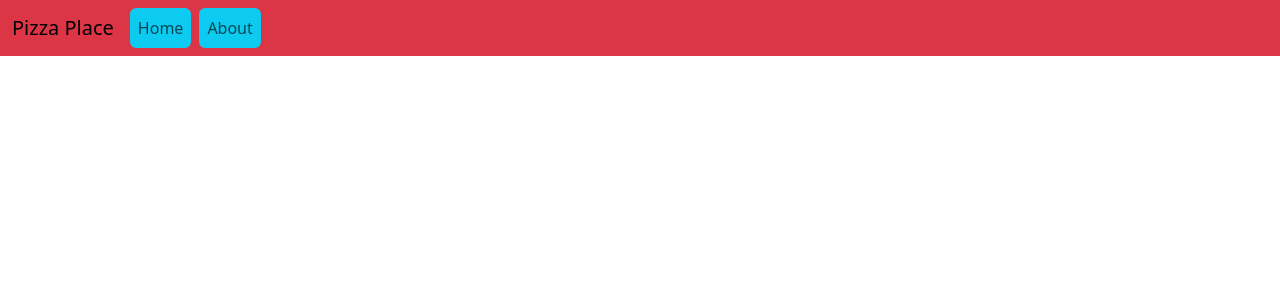
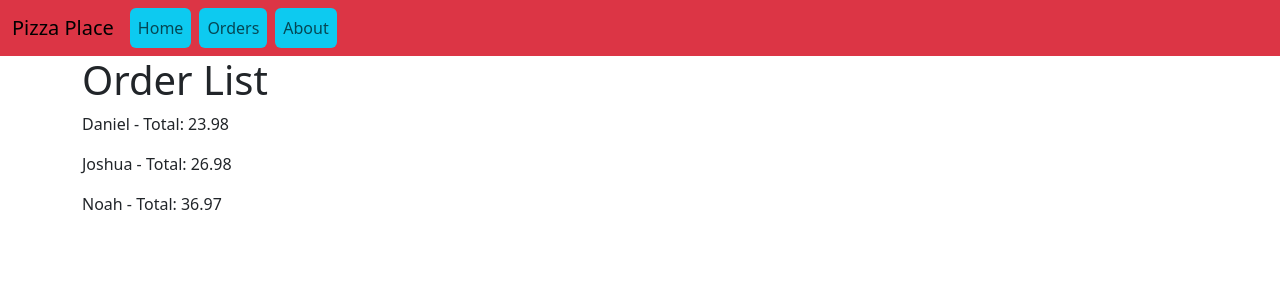
Before and after one commit to danielphilip12/pizza-place, a Vue app: page /orders in a window 1280 px wide. Shown: the top 300 px of the page. Built offline with nearby package versions, Linux system fonts and the light colour scheme; data requests are answered from the project's data file.

Commit message:
Created OrderView, OrderList, and Order components. Added order values to db.json

```diff
--- a/src/components/NavBar.vue
+++ b/src/components/NavBar.vue
@@ -19,6 +19,7 @@
         <div class="collapse navbar-collapse" id="navbarNavAltMarkup">
           <div class="navbar-nav">
             <RouterLink class="nav-link bg-info me-2 rounded" to="/">Home</RouterLink>
+            <RouterLink class="nav-link bg-info me-2 rounded" to="/orders">Orders</RouterLink>
             <RouterLink class="nav-link bg-info me-2 rounded" to="/about">About</RouterLink>
             <!-- <RouterLink class="nav-link" to="/">Pricing</RouterLink> -->
           </div>
--- /dev/null
+++ b/src/components/OrderList.vue
@@ -0,0 +1,19 @@
+<script setup>
+import axios from "axios";
+import { ref, onMounted } from "vue";
+
+const orders = ref([]);
+
+onMounted(() => {
+    axios.get("http://localhost:3000/orders").then(res => orders.value = res.data)
+})
+</script>
+
+<template>
+  <div>
+    <h1>Order List</h1>
+    <p v-for="order in orders">{{ order.customer }} - Total: {{ order.total }}</p>
+  </div>
+</template>
+
+<style lang="css" scoped></style>
--- a/src/db.json
+++ b/src/db.json
@@ -21,5 +21,28 @@
       "image": "https://media.istockphoto.com/id/1327824204/photo/pizza-with-tomato-bacon-cheese-lightly-salted-cucumbers-with-herbs-overhead-view-isolated-on.jpg?s=2048x2048&w=is&k=20&c=OQlRs8o9e2q0yue_rKmg0JQlFS6w6-kqn46FWX1Dk7s=",
       "ingredients": ["Cheese", "Vegetables"]
     }
+  ],
+  "orders": [
+    {
+      "id": 1,
+      "customer": "Daniel",
+      "pizzasOrdered": [1, 2],
+      "total": 23.98,
+      "delivery": false
+    },
+    {
+      "id": 2,
+      "customer": "Joshua",
+      "pizzasOrdered": [1, 3],
+      "total": 26.98,
+      "delivery": true
+    },
+    {
+      "id": 3,
+      "customer": "Noah",
+      "pizzasOrdered": [1, 2, 2],
+      "total": 36.97,
+      "delivery": true
+    }
   ]
 }
--- a/src/router/index.js
+++ b/src/router/index.js
@@ -1,29 +1,35 @@
-import { createRouter, createWebHistory } from 'vue-router'
-import PizzaHomePage from '../views/PizzaHomePage.vue'
-import PizzaInfoView from '../views/PizzaInfoView.vue'
+import { createRouter, createWebHistory } from "vue-router";
+import PizzaHomePage from "../views/PizzaHomePage.vue";
+import PizzaInfoView from "../views/PizzaInfoView.vue";
+import OrderListView from "../views/OrderListView.vue";
 
 const router = createRouter({
   history: createWebHistory(import.meta.env.BASE_URL),
   routes: [
     {
-      path: '/',
-      name: 'pizza',
-      component: PizzaHomePage
+      path: "/",
+      name: "pizza",
+      component: PizzaHomePage,
     },
     {
-      path: '/about',
-      name: 'about',
+      path: "/about",
+      name: "about",
       // route level code-splitting
       // this generates a separate chunk (About.[hash].js) for this route
       // which is lazy-loaded when the route is visited.
-      component: () => import('../views/AboutView.vue')
+      component: () => import("../views/AboutView.vue"),
     },
     {
-      path: '/pizza/:id',
-      name: 'pizzaId',
-      component: PizzaInfoView
-    }
-  ]
-})
+      path: "/pizza/:id",
+      name: "pizzaId",
+      component: PizzaInfoView,
+    },
+    {
+      path: "/orders",
+      name: "orders",
+      component: OrderListView,
+    },
+  ],
+});
 
-export default router
+export default router;
--- /dev/null
+++ b/src/views/OrderListView.vue
@@ -0,0 +1,14 @@
+<script setup>
+import OrderList from "../components/OrderList.vue"
+</script>
+
+<template>
+    <div>
+        <OrderList />
+    </div>
+</template>
+
+
+<style lang="scss" scoped>
+
+</style>
```
Also changed, not shown: src/components/Order.vue (added, +9 -0 lines), src/views/PlaceOrderView.vue (added, +14 -0 lines).
